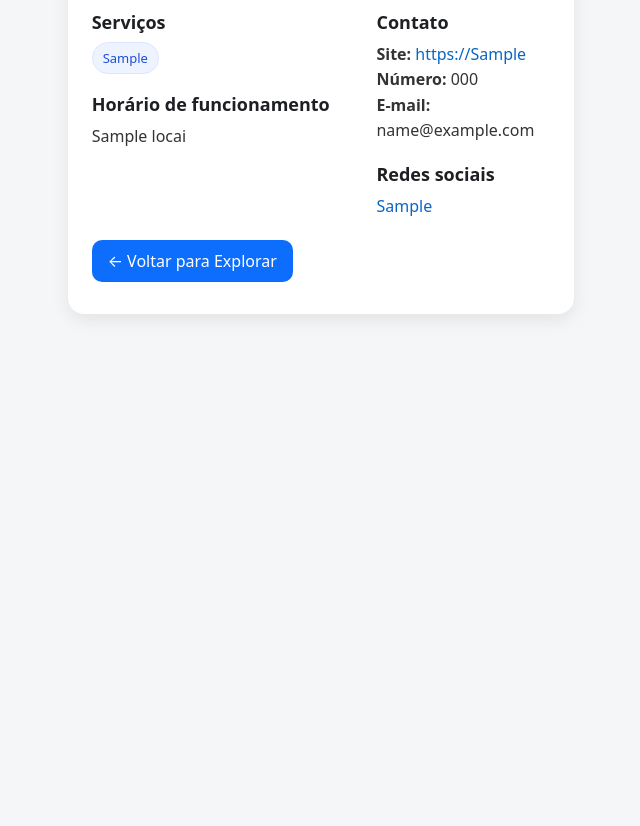
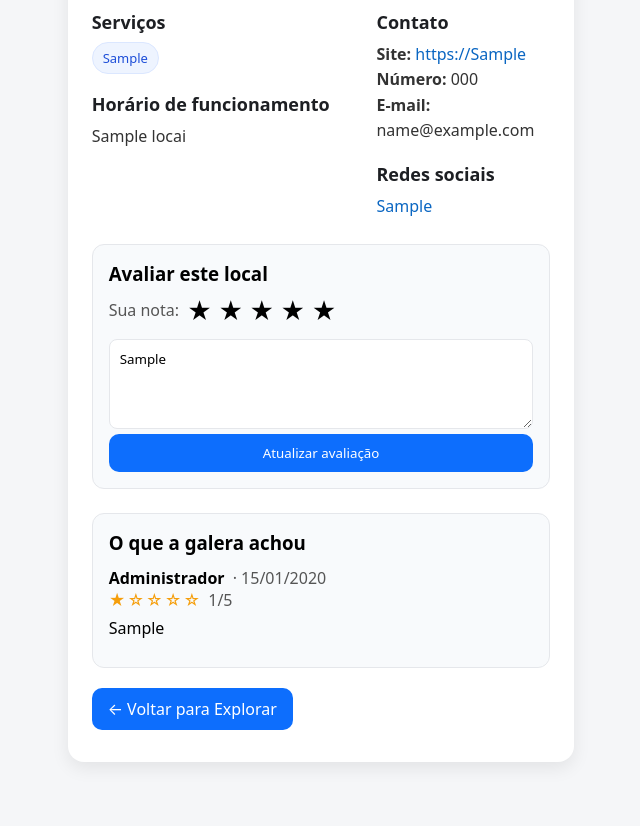
Before and after one commit to ksan7os/qual-a-boa, a PHP site: page /php/locais/detalhes.php?id=1 in a window 1280 px wide. Shown: the part 655-1481 px from the top of the page, without its empty margins (319-959 px from the left). Before the commit the page ends 972 px from the top, so only its background shows below. Run offline with PHP 8.4, Linux system fonts and the light colour scheme; a user stored in the database is signed in; data comes from the database, SQL or seed files in the repository; both versions use the stored data as it was after the commit; tables that the repository leaves empty hold one stand-in row (values such as "Sample post"); grey boxes marked "Sample" are stand-in pictures.

Commit message:
rf09 - Sistema de Avaliação

```diff
--- /dev/null
+++ b/bd/auth.php
@@ -0,0 +1,35 @@
+<?php
+// bd/auth.php — helpers de sessão com proteção contra funções já declaradas em conexao.php
+
+if (session_status() === PHP_SESSION_NONE) {
+    session_start();
+}
+
+/**
+ * Retorna o id do usuário logado independente da chave usada pelo login.
+ * Só define se ainda não existir (evita "Cannot redeclare").
+ */
+if (!function_exists('current_user_id')) {
+    function current_user_id() {
+        return $_SESSION['id_usuario']
+            ?? $_SESSION['user_id']
+            ?? ($_SESSION['usuario']['id_usuario'] ?? null)
+            ?? ($_SESSION['user']['id_usuario'] ?? null)
+            ?? ($_SESSION['auth']['id_usuario'] ?? null);
+    }
+}
+
+/** True se houver usuário logado */
+if (!function_exists('is_logged_in')) {
+    function is_logged_in() {
+        return current_user_id() !== null;
+    }
+}
+
+/** True se admin */
+if (!function_exists('is_admin')) {
+    function is_admin() {
+        $role = $_SESSION['user_role'] ?? $_SESSION['tipo_usuario'] ?? ($_SESSION['usuario']['tipo_usuario'] ?? null);
+        return $role === 'admin';
+    }
+}
--- a/locais/detalhes.php
+++ b/locais/detalhes.php
@@ -1,6 +1,8 @@
 <?php
-// locais/detalhes.php — RF07 com todos os campos do CRUD
-require __DIR__ . '/../bd/conexao.php';
+// locais/detalhes.php — RF07 (detalhes) + RF09 (avaliações)
+require_once __DIR__ . '/../bd/conexao.php';
+require_once __DIR__ . '/../bd/auth.php';
+
 $pdo = pdo();
 if (!$pdo) { die("Erro de conexão com o banco de dados."); }
 
@@ -11,7 +13,7 @@ if (!isset($_GET['id']) || !is_numeric($_GET['id'])) {
 }
 $id_local = (int)$_GET['id'];
 
-// 2) busca
+// 2) busca do local
 try {
   $stmt = $pdo->prepare("SELECT * FROM locais WHERE id_local = :id");
   $stmt->bindValue(':id', $id_local, PDO::PARAM_INT);
@@ -23,7 +25,7 @@ try {
   exit;
 }
 
-// 3) preparação dos dados (com fallback para evitar avisos)
+// 3) dados para exibição
 $nome        = htmlspecialchars($local['nome'] ?? '');
 $tipo        = htmlspecialchars($local['tipo'] ?? '');
 $descricao   = nl2br(htmlspecialchars($local['descricao'] ?? ''));
@@ -39,7 +41,7 @@ $avaliacao   = number_format((float)($local['avaliacao_media'] ?? 0), 1);
 
 $imagem_capa = "../img/capa-locais/" . htmlspecialchars($local['imagem_capa'] ?: 'default-profile.jpg');
 
-// helpers de exibição
+// helpers
 function explode_list($str) {
   if (!$str) return [];
   $parts = array_map('trim', explode(',', $str));
@@ -49,7 +51,7 @@ function explode_list($str) {
 // serviços como chips
 $servicos = array_map('htmlspecialchars', explode_list($servicos_raw));
 
-// redes sociais: torna links clicáveis (se não tiver http, adiciona)
+// redes sociais clicáveis
 $redes = explode_list($redes_raw);
 $redes_links = array_map(function($link) {
   $link = trim($link);
@@ -59,12 +61,36 @@ $redes_links = array_map(function($link) {
   return "<a href=\"$href\" target=\"_blank\" rel=\"noopener noreferrer\">$label</a>";
 }, $redes);
 
-// site clicável (opcional)
+// site clicável
 $site_link = '';
 if ($site !== '') {
   $href = htmlspecialchars((preg_match('~^https?://~i', $site) ? $site : "https://$site"));
   $site_link = "<a href=\"$href\" target=\"_blank\" rel=\"noopener noreferrer\">$href</a>";
 }
+
+/* ========================== RF09: avaliações ========================== */
+$id_usuario_logado = current_user_id(); // vem do bd/auth.php
+
+// minha avaliação (para pré-preencher)
+$minha_avaliacao = null;
+if ($id_usuario_logado) {
+  $st = $pdo->prepare("SELECT nota, comentario FROM avaliacoes WHERE id_local = ? AND id_usuario = ?");
+  $st->execute([$id_local, $id_usuario_logado]);
+  $minha_avaliacao = $st->fetch(PDO::FETCH_ASSOC);
+}
+
+// últimas avaliações (com nome do usuário)
+$st2 = $pdo->prepare("
+  SELECT a.nota, a.comentario, a.criado_em, u.nome
+  FROM avaliacoes a
+  JOIN usuario u ON u.id_usuario = a.id_usuario
+  WHERE a.id_local = ?
+  ORDER BY a.criado_em DESC
+  LIMIT 15
+");
+$st2->execute([$id_local]);
+$avaliacoes = $st2->fetchAll(PDO::FETCH_ASSOC);
+/* ===================================================================== */
 ?>
 <!DOCTYPE html>
 <html lang="pt-br">
@@ -104,6 +130,24 @@ if ($site !== '') {
       .grid { grid-template-columns: 1fr; }
       .hero { height:280px; }
     }
+
+    /* ===== RF09 ===== */
+    .flash   { margin: 12px 0; color:#065f46; background:#ecfdf5; border:1px solid #a7f3d0; padding:8px 10px; border-radius:8px; display:inline-block;}
+    .av-card { margin-top: 24px; padding: 16px; background:#f8fafc; border:1px solid #e5e7eb; border-radius:12px; }
+    .rate-row { display:flex; gap:8px; align-items:center; margin:8px 0 12px; }
+    .stars-input { display:flex; flex-direction: row-reverse; gap:6px; }
+    .stars-input input { display:none; }
+    .stars-input label { font-size: 24px; cursor: pointer; user-select:none; filter: grayscale(25%); transition: transform .1s ease; }
+    .stars-input input:checked ~ label { filter: grayscale(0%); }
+    .stars-input label:hover { transform: scale(1.05); }
+    textarea.av-text { width:100%; min-height:90px; padding:10px; border:1px solid #e5e7eb; border-radius:8px; resize: vertical; }
+    .btn-prim { display:inline-block; border:none; background:#0d6efd; color:#fff; padding:10px 14px; border-radius:10px; cursor:pointer; }
+    .btn-prim:hover { background:#0b5ed7; }
+
+    .av-item { padding:12px 0; border-bottom:1px solid #e5e7eb; }
+    .av-item:last-child { border-bottom:none; }
+    .stars-display { display:flex; gap:2px; }
+    .stars-display .s { font-size:16px; color:#f59e0b; }
   </style>
 </head>
 <body>
@@ -162,6 +206,67 @@ if ($site !== '') {
           </div>
         </div>
 
+        <?php if (!empty($_GET['msg'])): ?>
+          <div class="flash"><?= htmlspecialchars($_GET['msg']) ?></div>
+        <?php endif; ?>
+
+        <!-- ==================== RF09: Formulário de avaliação ==================== -->
+        <div class="av-card">
+          <h3>Avaliar este local</h3>
+
+          <?php if ($id_usuario_logado): ?>
+            <form method="POST" action="avaliar.php">
+              <input type="hidden" name="id_local" value="<?= (int)$id_local ?>">
+
+              <div class="rate-row">
+                <span class="muted">Sua nota:</span>
+                <div class="stars-input">
+                  <?php $nota_sel = (int)($minha_avaliacao['nota'] ?? 0); ?>
+                  <?php for ($i=5; $i>=1; $i--): ?>
+                    <input type="radio" id="star<?= $i ?>" name="nota" value="<?= $i ?>" <?= $nota_sel === $i ? 'checked' : '' ?>>
+                    <label for="star<?= $i ?>">★</label>
+                  <?php endfor; ?>
+                </div>
+              </div>
+
+              <textarea name="comentario" class="av-text" placeholder="Conte rapidamente sua experiência (opcional)"><?= htmlspecialchars($minha_avaliacao['comentario'] ?? '') ?></textarea>
+              <br>
+              <button class="btn-prim" type="submit"><?= $minha_avaliacao ? 'Atualizar avaliação' : 'Enviar avaliação' ?></button>
+            </form>
+          <?php else: ?>
+            <p class="muted">Faça login para avaliar este local.</p>
+          <?php endif; ?>
+        </div>
+        <!-- ===================================================================== -->
+
+        <!-- ==================== RF09: Lista de avaliações ====================== -->
+        <div class="av-card">
+          <h3>O que a galera achou</h3>
+
+          <?php if (!$avaliacoes): ?>
+            <p class="muted">Ainda não há avaliações.</p>
+          <?php else: ?>
+            <?php foreach ($avaliacoes as $av): ?>
+              <div class="av-item">
+                <div style="display:flex; gap:8px; align-items:center;">
+                  <strong><?= htmlspecialchars($av['nome']) ?></strong>
+                  <span class="muted">· <?= date('d/m/Y', strtotime($av['criado_em'])) ?></span>
+                </div>
+                <div class="stars-display" aria-label="Nota <?= (int)$av['nota'] ?> de 5">
+                  <?php for ($i=1; $i<=5; $i++): ?>
+                    <span class="s"><?= $i <= (int)$av['nota'] ? '★' : '☆' ?></span>
+                  <?php endfor; ?>
+                  <span class="muted" style="margin-left:6px;"><?= (int)$av['nota'] ?>/5</span>
+                </div>
+                <?php if (!empty($av['comentario'])): ?>
+                  <p style="margin-top:6px;"><?= nl2br(htmlspecialchars($av['comentario'])) ?></p>
+                <?php endif; ?>
+              </div>
+            <?php endforeach; ?>
+          <?php endif; ?>
+        </div>
+        <!-- ===================================================================== -->
+
         <a href="explorar.php" class="btn-voltar">← Voltar para Explorar</a>
       </div>
     </div>
```
Also changed, not shown: bd/script.sql (+14 -0 lines), css/explorar.css (+32 -4 lines), locais/avaliar.php (added, +64 -0 lines), locais/explorar.php (+26 -17 lines).
